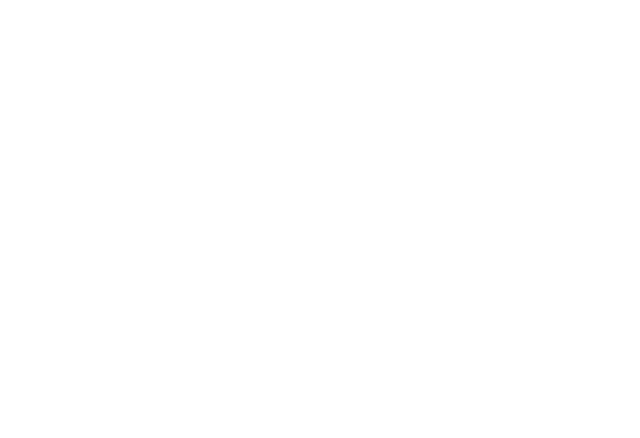
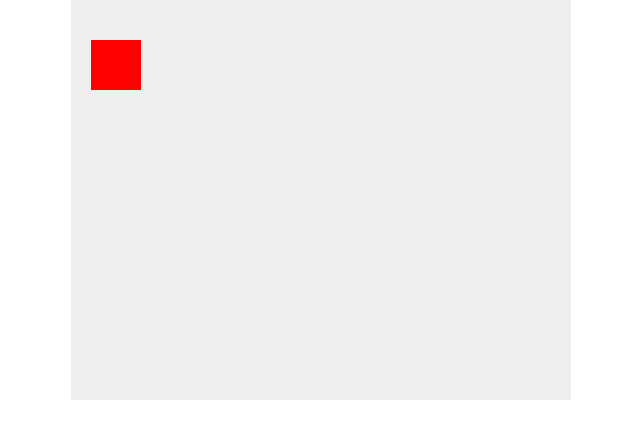
Before and after one commit to NYAZAK/casse_briques, a plain HTML site: page index.html in a window 1280 px wide. Shown: the whole page, without its empty margins (319-959 px from the left). Drawn offline with Linux system fonts and the light colour scheme.

Commit message:
ajoute le canvas et elements css simples

```diff
--- a/index.html
+++ b/index.html
@@ -4,9 +4,22 @@
     <meta charset="UTF-8">
     <meta name="viewport" content="width=device-width, initial-scale=1.0">
     <meta http-equiv="X-UA-Compatible" content="ie=edge">
-    <title>Document</title>
+    <title>Gamedev Canvas Wordshop</title>
+    <style>
+    *{
+        padding: 0;
+        margin:0;
+    }
+    canvas {
+        background: #eeeeee;
+        display: block;
+        margin: 0 auto;
+    }
+    </style>
 </head>
 <body>
-
+    <canvas id="myCanvas" width="500" height="400">
+    </canvas>
+    <script src="javascript/main.js"></script>
 </body>
 </html>
```
